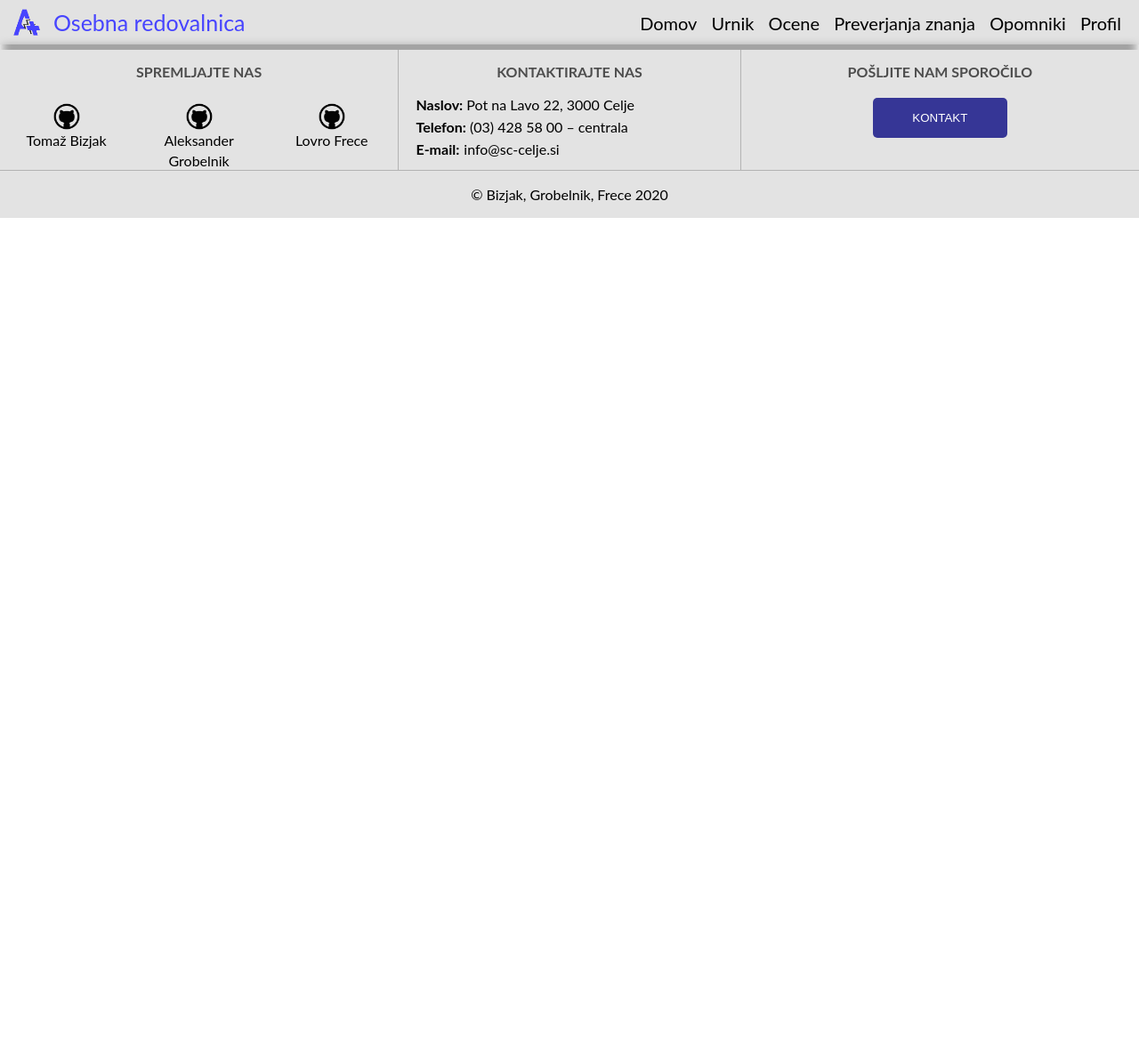
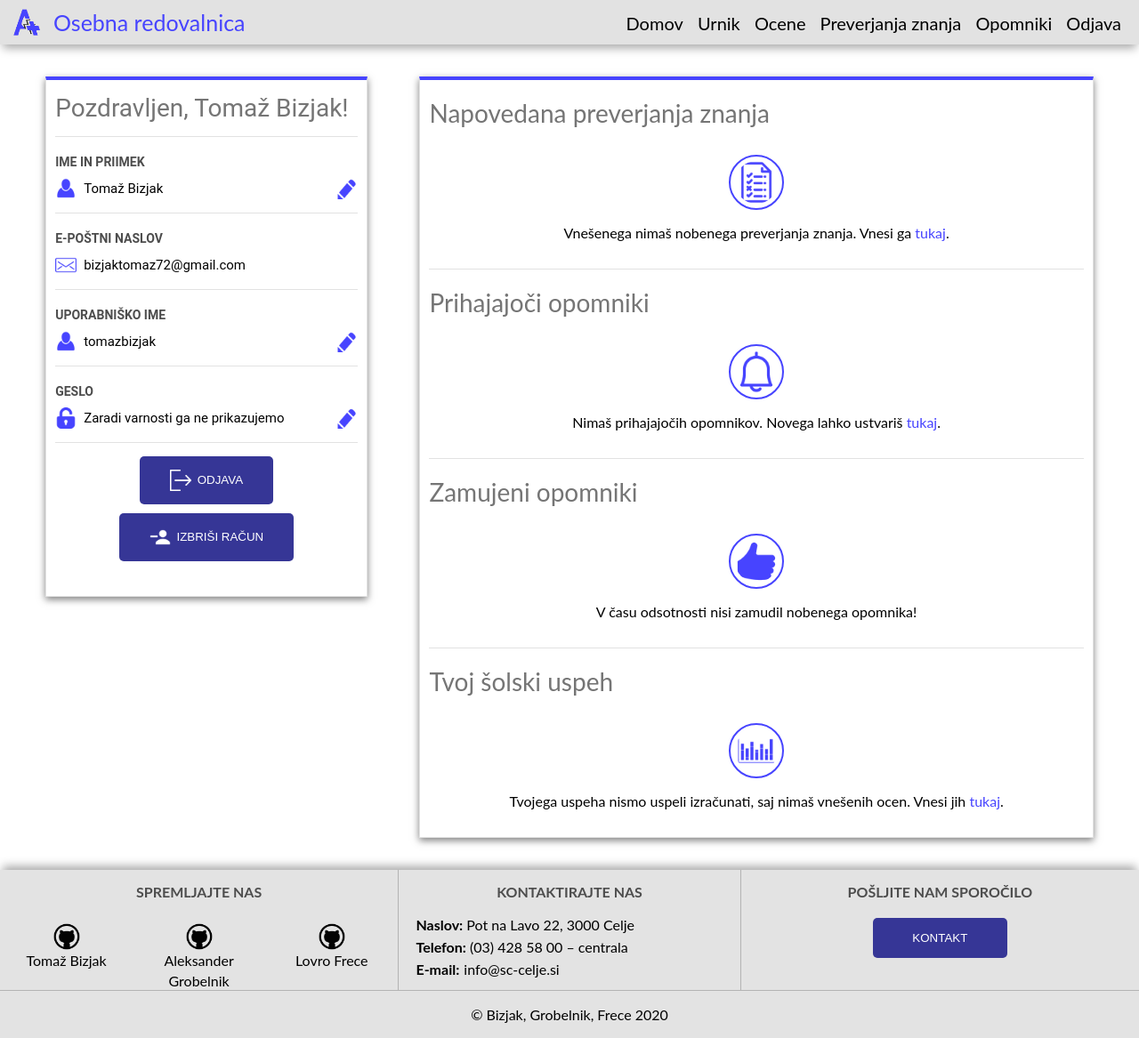
Before and after one commit to EncryptedShoesHD/maturitetna_naloga, a PHP site: page /redovalnica/ in a window 1280 px wide. Shown: the whole page at 89% size. Before the commit the page ends 245 px from the top, so only its background shows below. Run offline with PHP 8.4, Linux system fonts and the light colour scheme.

Commit message:
redovalnica/index.php is now finished (at least frontend).

```diff
--- a/css/style.css
+++ b/css/style.css
@@ -127,10 +127,20 @@ button:hover, input[type='submit']:hover {
   background-color: #131335;
 }
 
-h4 {
-  margin: 0;
+h4{
+    margin: 0;
+}
+
+h4, .subsection_title {
   text-transform: uppercase;
+  font-weight: bold;
   color: #4d4d4d;
+}
+
+.subsection_title {
+  padding: 20px 0 10px 0;
+  display: block;
+  font-size: 14px;
 }
 
 #page_body {
@@ -224,3 +234,93 @@ form>input[type='submit'] {
   color: #4744ff;
   font-weight: bold;
 }
+
+.flexible_content {
+  display: flex;
+}
+
+#profile_widget, #upcoming_events_widget {
+  display: inline-block;
+  box-shadow: 0px 3px 8px 0px rgba(0,0,0,0.5);
+  border: solid 1px #e2e2e2;
+  border-top: solid 4px #4744ff;
+  text-align: left;
+  padding: 0 10px 0 10px;
+}
+
+#profile_widget {
+  width: 30%;
+  margin: 30px 2.5% 30px 0;
+  font-family: 'Roboto', sans-serif;
+  height: 580px;
+}
+
+#profile_widget>#greeting {
+  font-size: 30px;
+  padding: 15px 0;
+  border-bottom: solid 1px #e2e2e2;
+}
+
+#upcoming_events_widget {
+  width: 65%;
+  margin: 30px 0 30px 2.5%;
+}
+
+.upcoming_events_section {
+  border-bottom: solid 1px #e2e2e2;
+  padding-top: 20px;
+}
+
+.upcoming_events_section:last-of-type {
+  border: none;
+}
+
+.section_title {
+  color: #757575;
+  font-size: 28px;
+  display: block;
+}
+
+.query_result {
+  padding: 30px 0 15px 0;
+  text-align: center;
+}
+
+.query_result > img {
+  border: solid 2px #4744ff;
+  border-radius: 50px;
+  padding: 5px;
+}
+
+.text_hyperlink {
+  padding: 0;
+  color: #4744ff;
+}
+
+.user_info {
+  font-size: 15px;
+  line-height: 24px;
+  padding-bottom: 15px;
+}
+
+.user_info:last-of-type {
+  border-bottom: solid 1px #e2e2e2;
+}
+
+.user_info>span {
+  margin-left: 5px;
+}
+
+#profile_action {
+  padding-top: 15px;
+  text-align: center;
+}
+
+#profile_action>button {
+  line-height: 24px;
+  margin-bottom: 10px;
+}
+
+#profile_action>button>img {
+  margin-right: 7px;
+}
--- a/includes/site-parts/user_navbar.php
+++ b/includes/site-parts/user_navbar.php
@@ -11,7 +11,7 @@ echo "<div id='navbar'>
           <a class='nav_link' href='./grades.php'>Ocene</a>
           <a class='nav_link' href='./examinations.php'>Preverjanja znanja</a>
           <a class='nav_link' href='./reminders.php'>Opomniki</a>
-          <a class='nav_link' href='./profile.php'>Profil</a>
+          <a class='nav_link' href='" . $rootFolder . "member/sign_out.php'>Odjava</a>
         </div>
       </div>";
 
--- /dev/null
+++ b/member/sign_out.php
@@ -0,0 +1,3 @@
+<?php
+
+?>
--- a/redovalnica/index.php
+++ b/redovalnica/index.php
@@ -11,6 +11,86 @@
   <body>
     <?php include($rootFolder . 'includes/site-parts/user_navbar.php'); ?>
     <div id="page_body">
+      <div class="flexible_content">
+        <div id="profile_widget">
+          <div id="greeting">
+            <span class="section_title">Pozdravljen, Tomaž Bizjak!</span> <?php // TODO: Namesto imena in priimka vstavi username. Če tudi ta ni na voljo, naj bo pozdrav samo: Pozdravljeni! ?>
+          </div>
+          <div class="user_info_section">
+            <span class="subsection_title">Ime in priimek</span>
+            <div class="user_info">
+              <img src=<?php echo $rootFolder . "images/user.png"; ?> width="24px" align="left">
+              <span>Tomaž Bizjak</span>
+              <img src=<?php echo $rootFolder . "images/edit.png"; ?> width="24px" align="right">
+            </div>
+          </div>
+          <div class="user_info_section">
+            <span class="subsection_title">E-poštni naslov</span>
+            <div class="user_info">
+              <img src=<?php echo $rootFolder . "images/email.png"; ?> width="24px" align="left">
+              <span>bizjaktomaz72@gmail.com</span>
+            </div>
+          </div>
+          <div class="user_info_section">
+            <span class="subsection_title">Uporabniško ime</span>
+            <div class="user_info">
+              <img src=<?php echo $rootFolder . "images/user.png"; ?> width="24px" align="left">
+              <span>tomazbizjak</span>
+              <img src=<?php echo $rootFolder . "images/edit.png"; ?> width="24px" align="right">
+            </div>
+          </div>
+          <div class="user_info_section">
+            <span class="subsection_title">Geslo</span>
+            <div class="user_info">
+              <img src=<?php echo $rootFolder . "images/password.png"; ?> width="24px" align="left">
+              <span>Zaradi varnosti ga ne prikazujemo</span>
+              <img src=<?php echo $rootFolder . "images/edit.png"; ?> width="24px" align="right">
+            </div>
+          </div>
+          <div id="profile_action">
+            <button>
+              <img src=<?php echo $rootFolder . "images/signout.png"; ?> width="24px" align="left">
+              Odjava
+            </button>
+            <br>
+            <button>
+              <img src=<?php echo $rootFolder . "images/remove_acc.png"; ?> width="24px" align="left">
+              Izbriši račun
+            </button>
+          </div>
+        </div>
+        <div id="upcoming_events_widget">
+          <div class="upcoming_events_section">
+            <span class="section_title">Napovedana preverjanja znanja</span>
+            <div class="query_result">
+              <img src=<?php echo $rootFolder . "images/exam.png"; ?> width="48px">
+              <p>Vnešenega nimaš nobenega preverjanja znanja. Vnesi ga <a class="text_hyperlink" href="./examinations.php">tukaj</a>.</p>
+              <!-- <p>Nimaš prihajajočih preverjanj znanja. Nove lahko vneseš <a class="text_hyperlink" href="./examinations.php">tukaj</a>.</p> -->
+            </div>
+          </div>
+          <div class="upcoming_events_section">
+            <span class="section_title">Prihajajoči opomniki</span>
+            <div class="query_result">
+              <img src=<?php echo $rootFolder . "images/reminder.png"; ?> width="48px">
+              <p>Nimaš prihajajočih opomnikov. Novega lahko ustvariš <a class="text_hyperlink" href="./reminders.php">tukaj</a>.</p>
+            </div>
+          </div>
+          <div class="upcoming_events_section">
+            <span class="section_title">Zamujeni opomniki</span>
+            <div class="query_result">
+              <img src=<?php echo $rootFolder . "images/like.png"; ?> width="48px">
+              <p>V času odsotnosti nisi zamudil nobenega opomnika!</p>
+            </div>
+          </div>
+          <div class="upcoming_events_section">
+            <span class="section_title">Tvoj šolski uspeh</span>
+            <div class="query_result">
+              <img src=<?php echo $rootFolder . "images/graph.png"; ?> width="48px">
+              <p>Tvojega uspeha nismo uspeli izračunati, saj nimaš vnešenih ocen. Vnesi jih <a class="text_hyperlink" href="./grades.php">tukaj</a>.</p>
+            </div>
+          </div>
+        </div>
+      </div>
     </div>
     <?php include($rootFolder . 'includes/site-parts/footer.php') ?>
   </body>
```
Also changed, not shown: images/edit.png (added), images/email.png (added), images/exam.png (added), images/graph.png (added), images/like.png (added), images/password.png (added), images/reminder.png (added), images/remove_acc.png (added), images/signout.png (added), images/user.png (added), member/remove_account.php (added).
